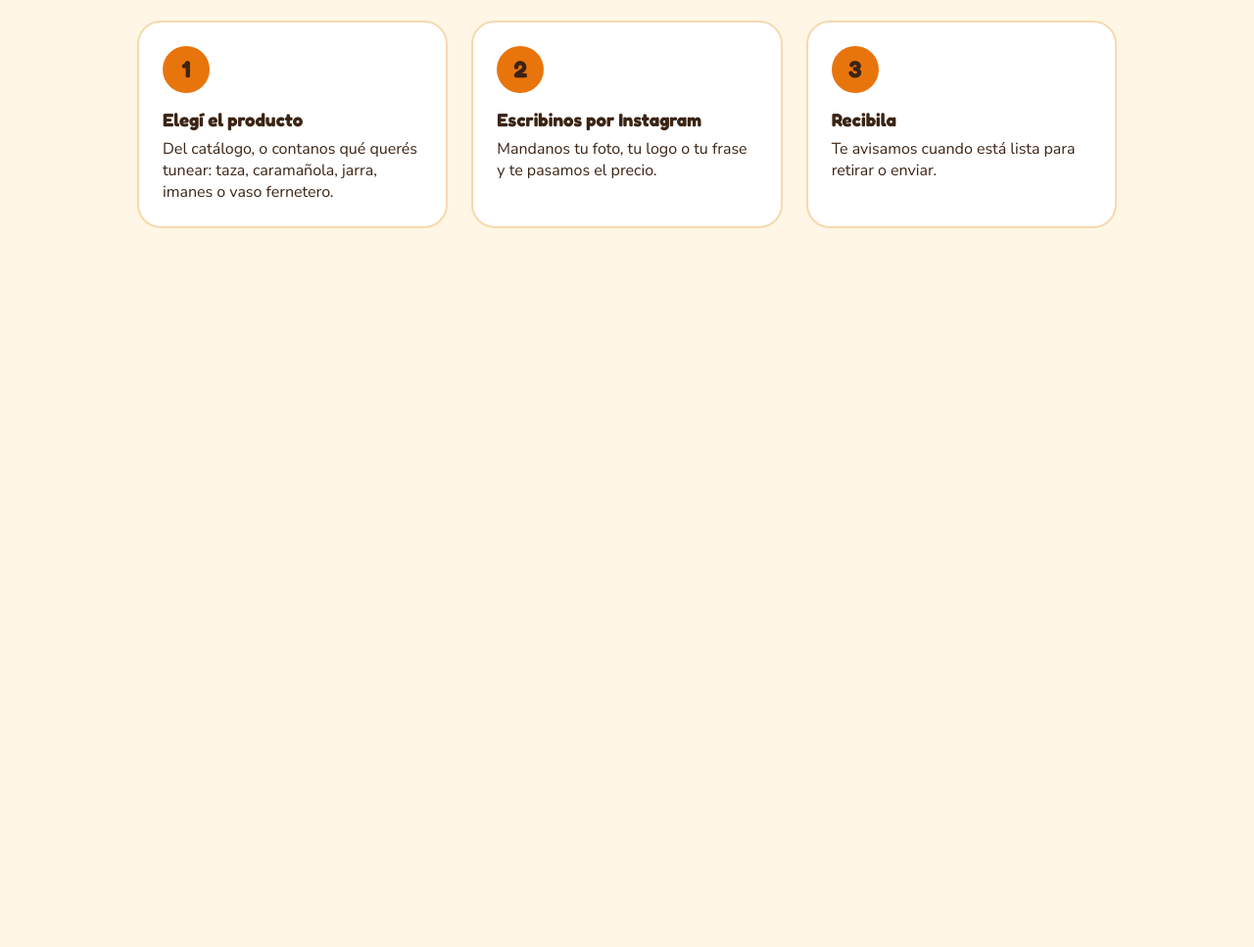
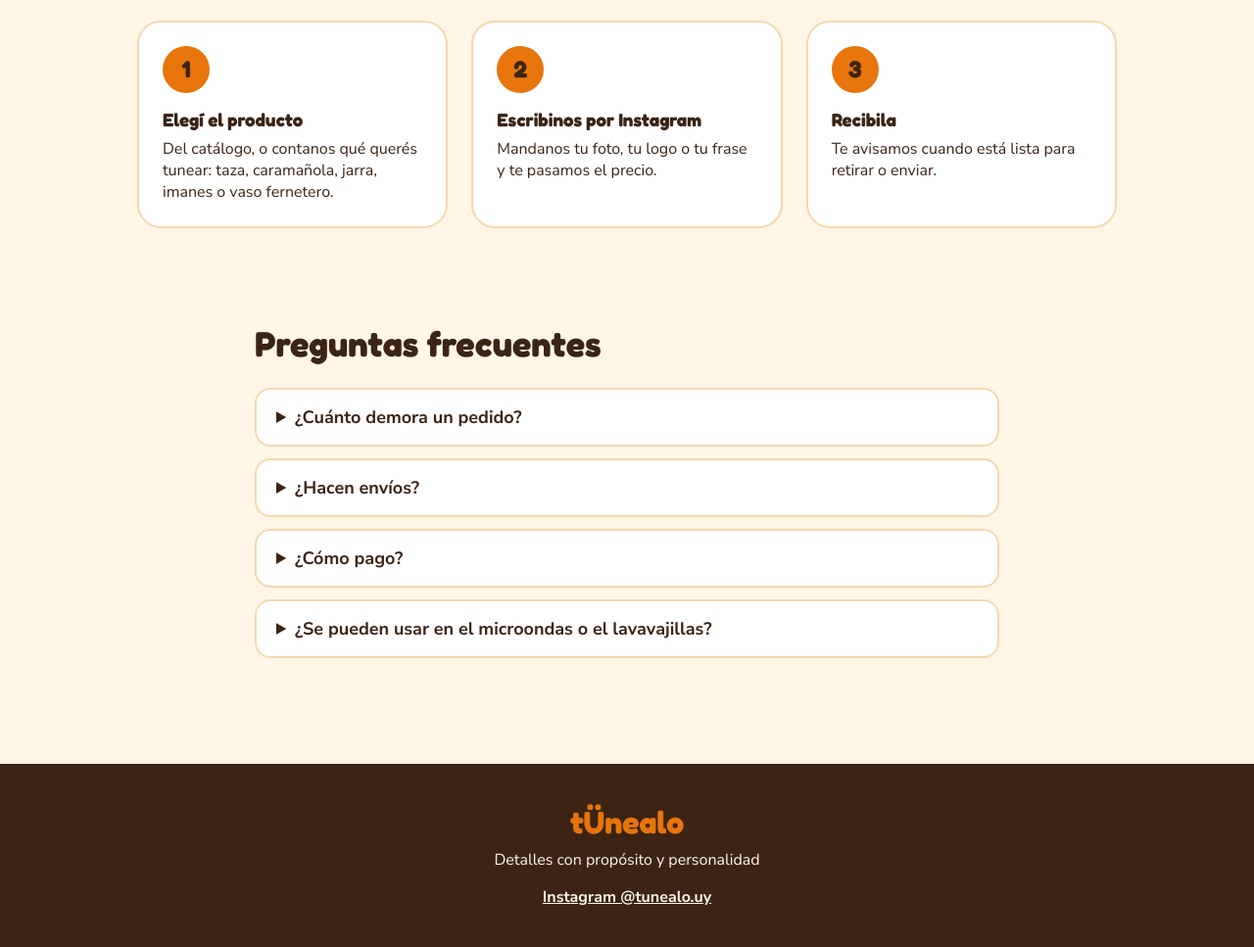
Before and after one commit to ignaciocastello1/tunealo-web, a plain HTML site: page index.html in a window 1280 px wide. Shown: the part 1173-2140 px from the top of the page at 98% size. Before the commit the page ends 1454 px from the top, so only its background shows below. Drawn offline with Linux system fonts and the light colour scheme.

Commit message:
Preguntas frecuentes y footer

```diff
--- a/estilos.css
+++ b/estilos.css
@@ -163,3 +163,44 @@ h2 {
 .paso p {
     margin: 0;
 }
+
+.preguntas {
+    max-width: 760px;
+    margin: 0 auto;
+    padding: 48px 24px;
+}
+
+details {
+    background-color: #FFFFFF;
+    border: 2px solid #F6D9AE;
+    border-radius: 16px;
+    padding: 16px 20px;
+    margin-bottom: 12px;
+}
+
+summary {
+    font-weight: bold;
+    font-size: 18px;
+    cursor: pointer;
+}
+
+details p {
+    margin: 12px 0 0;
+}
+
+footer {
+    background-color: #3B2414;
+    color: #FFF6E6;
+    text-align: center;
+    padding: 40px 24px;
+    margin-top: 48px;
+}
+
+footer p {
+    margin: 8px 0 16px;
+}
+
+.footer-link {
+    color: #FFF6E6;
+    font-weight: bold;
+}
--- a/index.html
+++ b/index.html
@@ -74,6 +74,34 @@
             </div>
         </div>
     </section>
+    <section id="preguntas" class="preguntas">
+        <h2>Preguntas frecuentes</h2>
+
+        <details>
+            <summary>¿Cuánto demora un pedido?</summary>
+            <p>[Completar: días hábiles desde que confirmás el diseño]</p>
+        </details>
+
+        <details>
+            <summary>¿Hacen envíos?</summary>
+            <p>[Completar: zonas de retiro y envíos al interior]</p>
+        </details>
+
+        <details>
+            <summary>¿Cómo pago?</summary>
+            <p>[Completar: transferencia, Mercado Pago, efectivo, seña]</p>
+        </details>
+
+        <details>
+            <summary>¿Se pueden usar en el microondas o el lavavajillas?</summary>
+            <p>[Completar: cuidados, como en su post de Instagram]</p>
+        </details>
+    </section>
+    <footer>
+        <a href="#inicio" class="logo">tÜnealo</a>
+        <p>Detalles con propósito y personalidad</p>
+        <a href="https://www.instagram.com/tunealo.uy" class="footer-link">Instagram @tunealo.uy</a>
+    </footer>
 </body>
 
 </html>
```
